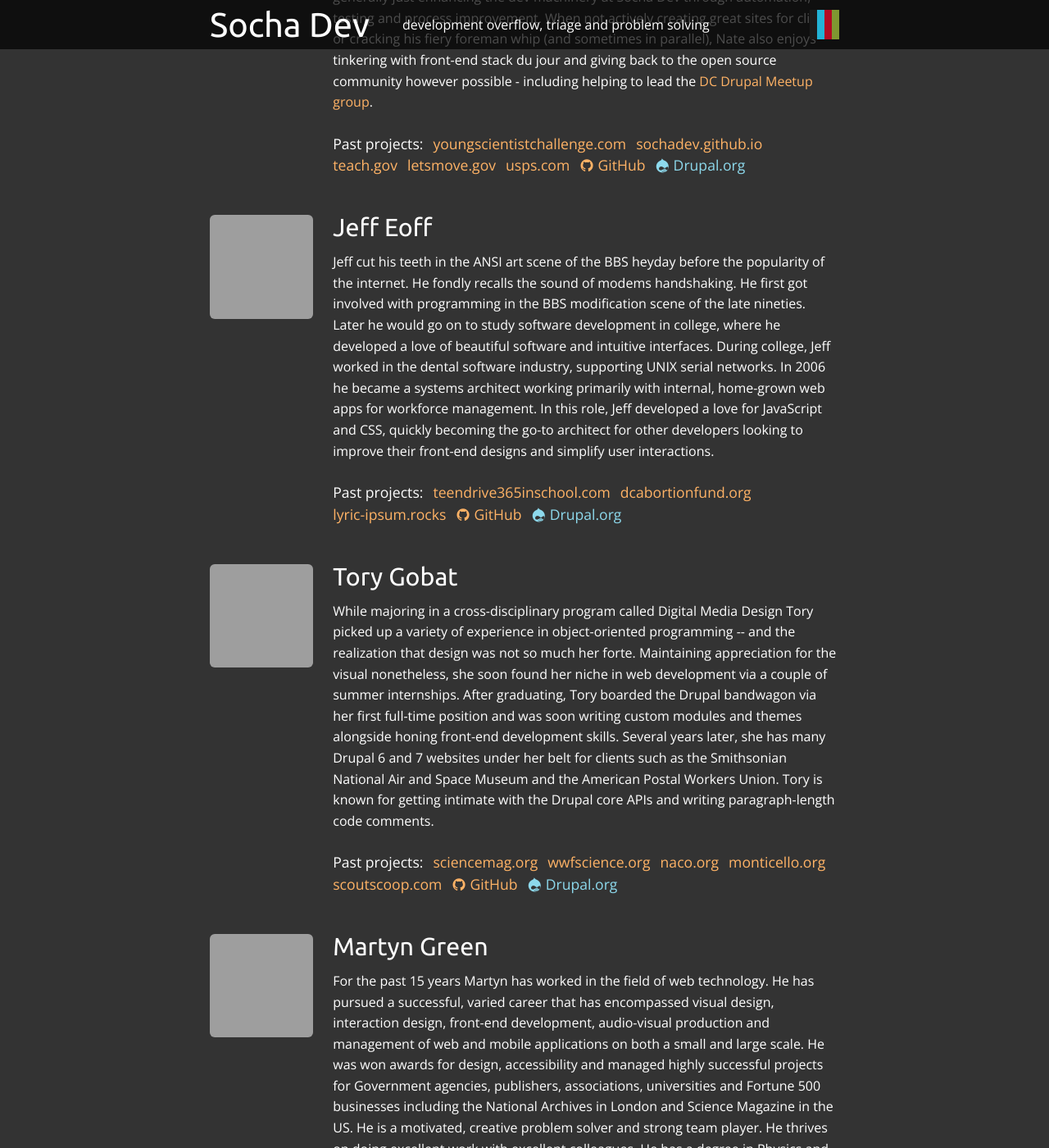
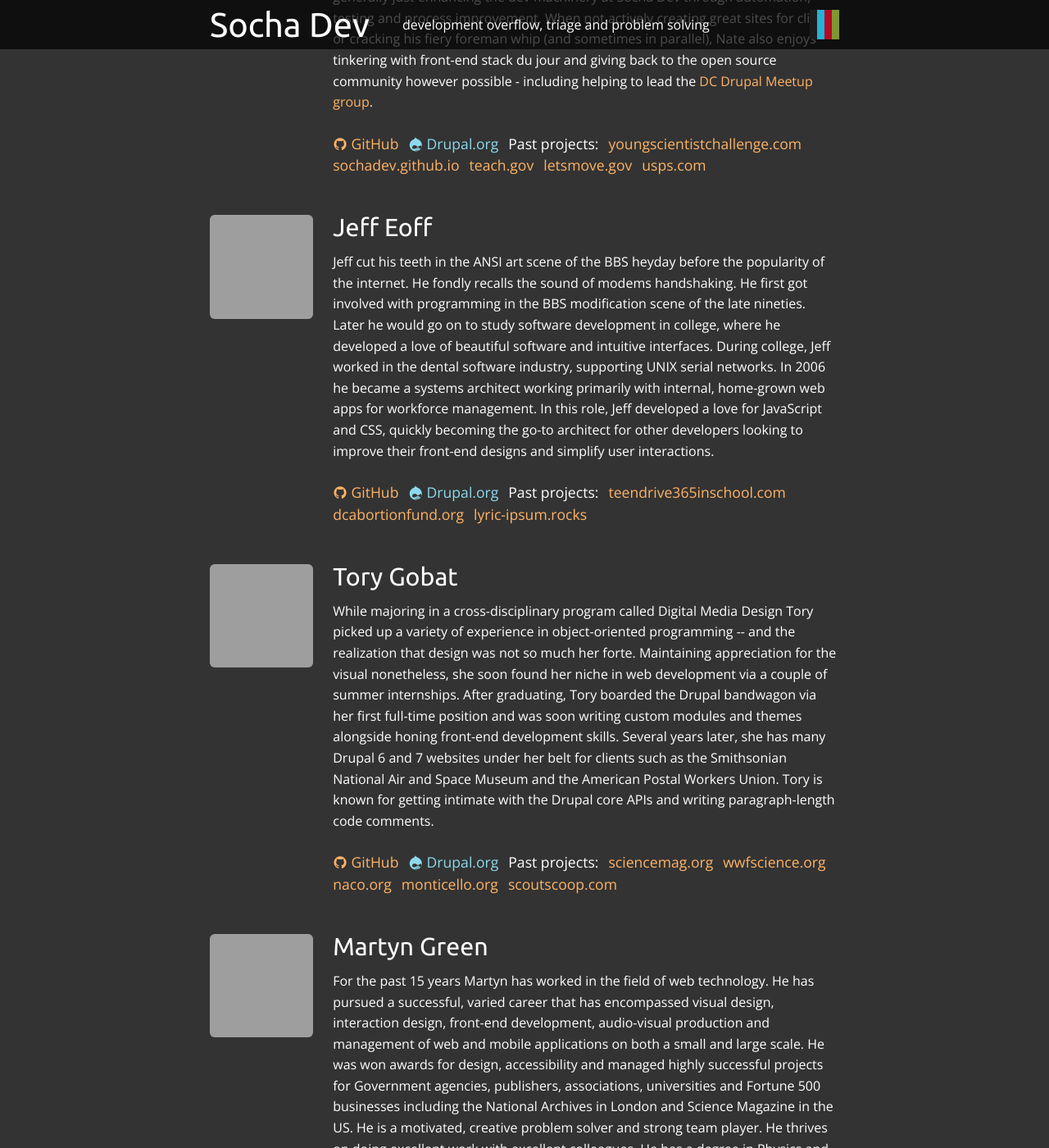
Before and after one commit to SochaDev/sochadev.github.io, a Jekyll site: the page built from team.md, in a window 1280 px wide and 1400 px high, scrolled down 1478 px. Shown: the whole window at 82% size. Built offline with Jekyll 4.4.1, drawn with Linux system fonts in a browser that asks for light colours; nearby versions of some CDN libraries; some of the changed text lies outside the part shown; grey boxes are pictures that could not be loaded.

Commit message:
Added past projects per staffer.

```diff
--- a/assets/sass/components/_team.scss
+++ b/assets/sass/components/_team.scss
@@ -21,6 +21,7 @@
   }
 
   ul.social {
+    clear: both;
     list-style: none;
     margin: 0;
     padding: 0;
--- a/team.md
+++ b/team.md
@@ -23,15 +23,6 @@
 
       <p>{{ person.description }}</p>
 
-      {% if person.projects %}
-        <ul class="social">
-          <li>Past projects:</li>
-        {% for project in person.projects %}
-          <li><a href="http://{{ project }}" title="{{ project }}" target="_blank">{{ project }}</a></li>
-        {% endfor %}
-        </ul><br>
-      {% endif %}
-
       <ul class="social">
         <li>
           <a href="https://github.com/{{ person.github }}" title="{{ person.github }}" target="_blank" class="orange">
@@ -46,6 +37,15 @@
           </li>
         {% endif %}
       </ul>
+
+      {% if person.projects %}
+        <ul class="social">
+          <li>Past projects:</li>
+        {% for project in person.projects %}
+          <li><a href="http://{{ project }}" title="{{ project }}" target="_blank">{{ project }}</a></li>
+        {% endfor %}
+        </ul>
+      {% endif %}
     </div>
   </div>
 {% endfor %}
```
